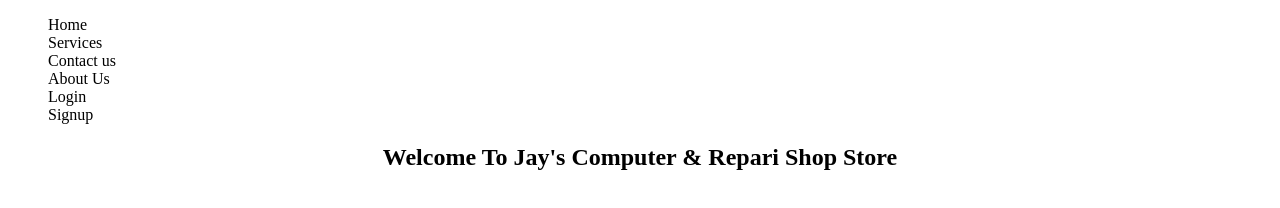
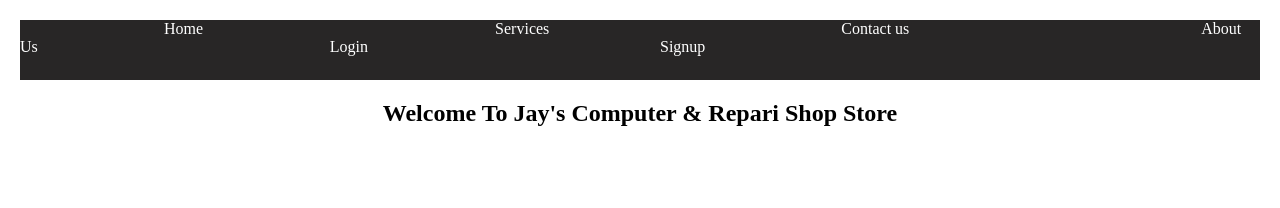
Before and after one commit to CP-09-crytpo/myportfolio, a plain HTML site: page index.html in a window 1280 px wide. Drawn offline with Linux system fonts and the light colour scheme.

Commit message:
update again

```diff
--- a/index.html
+++ b/index.html
@@ -6,24 +6,54 @@
     <meta name="viewport" content="width=device-width, initial-scale=1.0">
     <title>Document</title>
     <style>
+        *{
+            margin: 0;
+            padding: 0;
+        }
         .container-nav{
             text-align: center;
         }
-        li{
-            display: flex;
+        .col{
+            display: inline;
+            margin: 20px;
+            color: white;
+            margin: 10%;
+            padding: 20px;
+        }
+        .navi-top{
+
+            background-color: rgb(40, 38, 38);
+            margin: 20px;
+            height: 60px;
+
+
+
         }
     </style>
 </head>
 <body>
     <div class="navi-top">
-        <ul>
-            <li>Home</li>
-            <li>Services</li>
-            <li>Contact us</li>
-            <li>About Us</li>
-            <li>Login</li>
-            <li>Signup</li>
-        </ul>
+        <div class="row">
+            <div class="col">
+                Home
+            </div>
+            <div class="col">
+                Services
+            </div>
+            <div class="col">
+                Contact us
+            </div>
+            <div class="col">
+                About Us
+            </div>
+            <div class="col">
+                Login
+            </div>
+            <div class="col">
+                Signup
+            </div>
+        </div>
+
     </div>
     <div class="container-nav">
             <div class="row">
```
